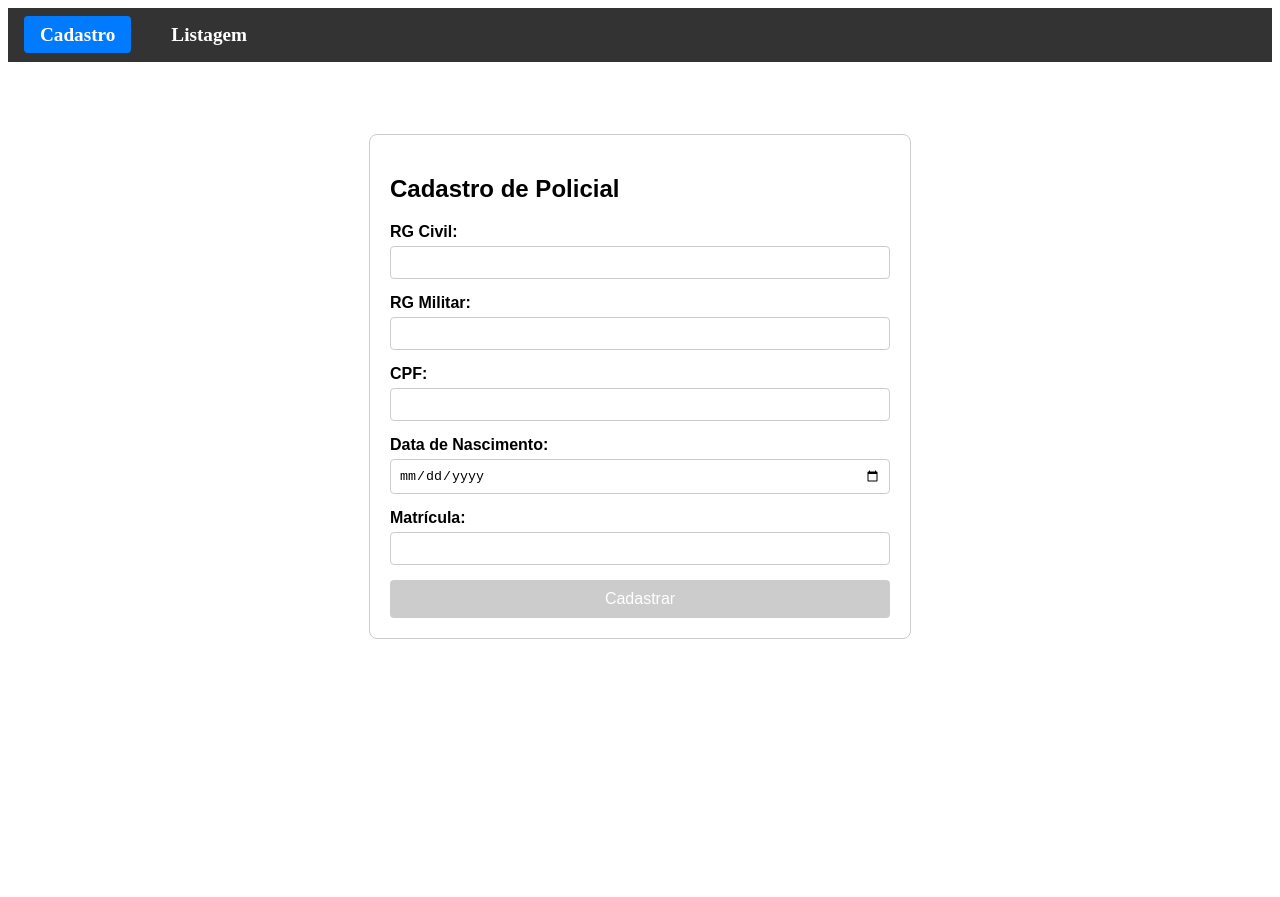
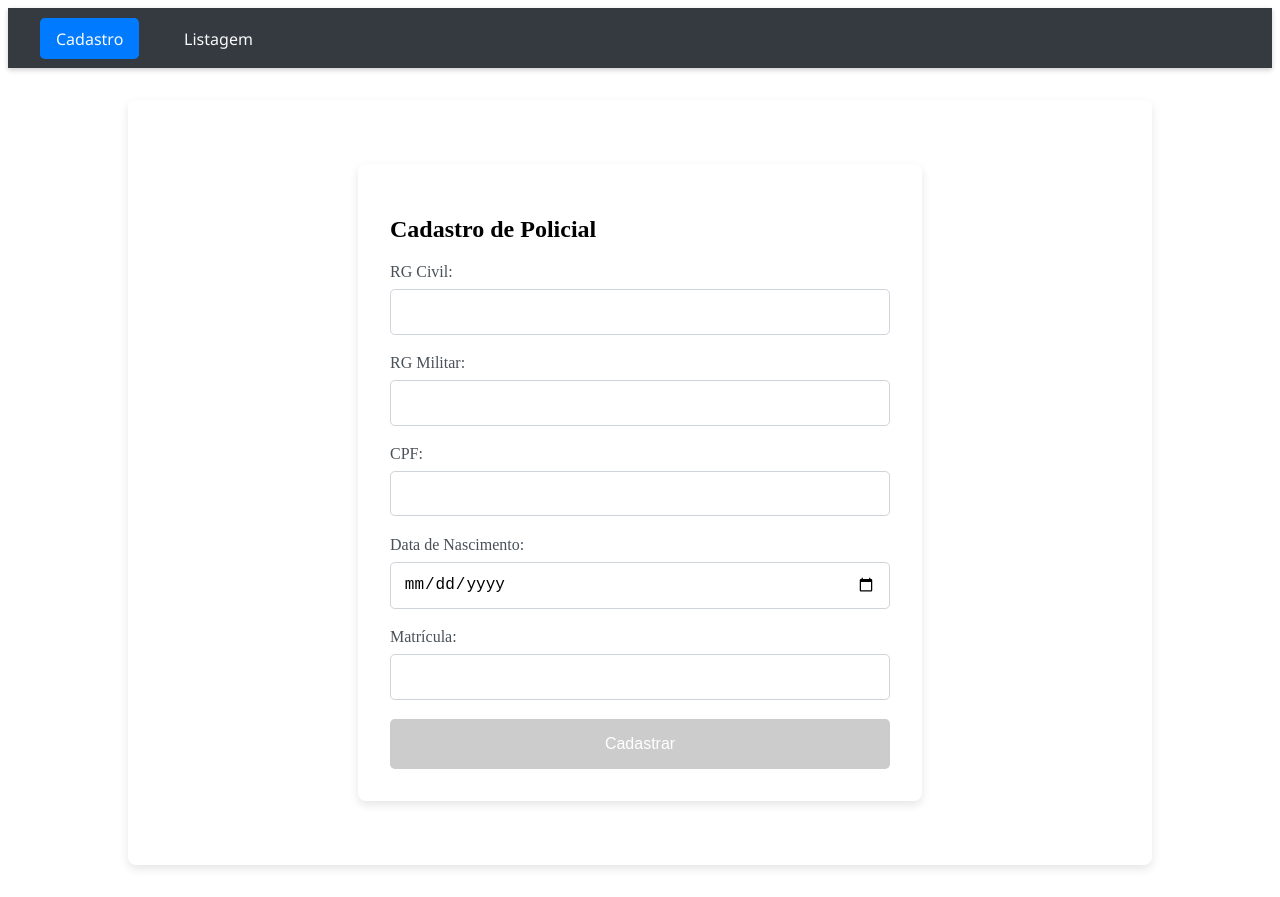
Before and after one commit to elrpiter/crud_policiais, an Angular app in the folder frontend/crud-policiais/: page /cadastro in a window 1280 px wide. Before the commit the page ends 800 px from the top, so only its background shows below. Built offline with nearby package versions, Linux system fonts and the light colour scheme.

Commit message:
style(frontend): Melhorias de design nos formulários e listagem

```diff
--- a/frontend/crud-policiais/src/app/app.component.css
+++ b/frontend/crud-policiais/src/app/app.component.css
@@ -1,6 +1,27 @@
+/* Reset básico, fontes e cores */
+body, h1, h2, h3, h4, h5, h6, p, ul, li, form {
+    margin: 0;
+    padding: 0;
+    border: 0;
+    font-size: 100%;
+    font: inherit;
+    vertical-align: baseline;
+    box-sizing: border-box;
+    font-family: 'Segoe UI', Tahoma, Geneva, Verdana, sans-serif;
+    -webkit-font-smoothing: antialiased;
+    -moz-osx-font-smoothing: grayscale;
+}
+
+body {
+    line-height: 1.5;
+    background-color: #e9ecef; /* Cor de fundo principal, um cinza claro */
+    color: #333;
+}
+
 nav {
-  background-color: #333;
-  padding: 1rem;
+    background-color: #343a40; /* Cor escura */
+    padding: 1.2rem 2rem;
+    box-shadow: 0 2px 5px rgba(0, 0, 0, 0.2); /* Sombra mais visível */
 }
 
 nav ul {
@@ -8,27 +29,39 @@ nav ul {
     margin: 0;
     padding: 0;
     display: flex;
-  gap: 1.5rem;
+    gap: 1.8rem;
 }
 
 nav a {
-  color: white;
+    color: #f8f9fa; /* Cor dos links */
     text-decoration: none;
-  font-size: 1.2rem;
-  font-weight: bold;
-  padding: 0.5rem 1rem;
-  border-radius: 4px;
-  transition: background-color 0.3s;
+    font-size: 1rem;
+    font-weight: 500;
+    padding: 0.6rem 1rem;
+    border-radius: 0.3rem;
+    transition: background-color 0.3s ease;
 }
 
 nav a:hover {
-  background-color: #575757;
+    background-color: #495057;
 }
 
 nav a.active {
-  background-color: #007bff;
+    background-color: #007bff; /* Cor de destaque */
 }
 
 main {
     padding: 2rem;
+    margin: 2rem auto;
+    max-width: 960px;
+    background-color: #fff;
+    border-radius: 0.5rem;
+    box-shadow: 0 4px 10px rgba(0, 0, 0, 0.1); /* Sombra mais proeminente */
 }
+
+h2 {
+    color: #343a40;
+    margin-bottom: 1.5rem;
+    border-bottom: 2px solid #ced4da; /* Linha sutil */
+    padding-bottom: 0.8rem;
+}
--- a/frontend/crud-policiais/src/app/policial-form/policial-form.component.css
+++ b/frontend/crud-policiais/src/app/policial-form/policial-form.component.css
@@ -1,41 +1,61 @@
 .form-container {
     max-width: 500px;
-  margin: 40px auto;
-  padding: 20px;
-  border: 1px solid #ccc;
-  border-radius: 8px;
-  font-family: Arial, sans-serif;
+    margin: 2rem auto;
+    padding: 2rem;
+    background-color: #fff;
+    border-radius: 0.5rem;
+    box-shadow: 0 4px 10px rgba(0, 0, 0, 0.1); /* Adicionando sombra */
 }
 
 .form-group {
-  margin-bottom: 15px;
+    margin-bottom: 1.2rem;
 }
 
 label {
     display: block;
-  margin-bottom: 5px;
-  font-weight: bold;
+    margin-bottom: 0.5rem;
+    color: #495057;
+    font-weight: 500;
 }
 
-input[type="text"],
-input[type="date"],
-input[type="password"] {
+input,
+input::placeholder {
+    font-size: 1rem;
+}
+
+input,
+select {
     width: 100%;
-  padding: 8px;
+    padding: 0.8rem;
     box-sizing: border-box;
-  border: 1px solid #ccc;
-  border-radius: 4px;
+    border: 1px solid #ced4da;
+    border-radius: 0.3rem;
+    transition: border-color 0.15s ease-in-out, box-shadow 0.15s ease-in-out;
+}
+
+input:focus,
+select:focus {
+    color: #495057;
+    background-color: #fff;
+    border-color: #80bdff;
+    outline: 0;
+    box-shadow: 0 0 0 0.2rem rgba(0, 123, 255, 0.25);
 }
 
 button {
     width: 100%;
-  padding: 10px;
-  background-color: #007bff;
+    padding: 1rem;
+    background-color: #28a745; /* Cor verde para o botão de cadastro */
     color: white;
     border: none;
-  border-radius: 4px;
+    border-radius: 0.3rem;
     cursor: pointer;
-  font-size: 16px;
+    font-size: 1rem;
+    transition: background-color 0.15s ease-in-out;
+}
+
+button:hover {
+    background-color: #218838;
 }
 
 button:disabled {
@@ -44,18 +64,8 @@ button:disabled {
 }
 
 .message {
-  padding: 10px;
-  margin-top: 15px;
-  border-radius: 4px;
+    margin-top: 1.5rem;
+    padding: 1rem;
+    border-radius: 0.3rem;
     text-align: center;
 }
-
-.success {
-  background-color: #d4edda;
-  color: #155724;
-}
-
-.error {
-  background-color: #f8d7da;
-  color: #721c24;
-}
--- a/frontend/crud-policiais/src/app/policial-list/policial-list.component.css
+++ b/frontend/crud-policiais/src/app/policial-list/policial-list.component.css
@@ -1,68 +1,80 @@
 .list-container {
-  max-width: 800px;
-  margin: 40px auto;
-  padding: 20px;
-  font-family: Arial, sans-serif;
+    padding: 2rem;
+}
+
+.search-container {
+    margin-bottom: 1.5rem;
+    display: flex;
+    gap: 0.8rem;
+    align-items: center;
+}
+
+.search-container input {
+    flex-grow: 1;
+    padding: 0.6rem;
+    border: 1px solid #ced4da;
+    border-radius: 0.3rem;
+}
+
+.search-container button {
+    padding: 0.6rem 1rem;
+    border: none;
+    border-radius: 0.3rem;
+    cursor: pointer;
+    background-color: #007bff;
+    color: white;
+    transition: background-color 0.15s ease-in-out;
+}
+
+.search-container button:hover {
+    background-color: #0056b3;
 }
 
 .policial-table {
-  width: 100%;
-  border-collapse: collapse;
-  margin-top: 20px;
+    width: 100%;
+    border-collapse: separate; /* Use separate para ter bordas arredondadas e espaçamento */
+    border-spacing: 0 10px; /* Espaçamento entre as linhas da tabela */
+    margin-top: 1rem;
+}
+
+.policial-table thead tr {
+    box-shadow: 0 1px 3px rgba(0, 0, 0, 0.1);
 }
 
 .policial-table th,
 .policial-table td {
-  border: 1px solid #ddd;
-  padding: 10px;
-  text-align: left;
+    padding: 1rem;
+    text-align: left;
+    background-color: #fff;
 }
 
 .policial-table th {
-  background-color: #f2f2f2;
-  font-weight: bold;
+    background-color: #f8f9fa; /* Fundo do cabeçalho */
+    font-weight: 500;
+    color: #495057;
+    border-top: 1px solid #dee2e6;
+    border-bottom: 1px solid #dee2e6;
 }
 
-.message {
-  padding: 15px;
-  margin-top: 15px;
-  border-radius: 4px;
-  text-align: center;
+.policial-table tbody tr {
+    background-color: #fff;
+    border-radius: 0.5rem;
+    box-shadow: 0 2px 5px rgba(0, 0, 0, 0.05); /* Sombra para cada linha da tabela */
+    transition: transform 0.2s ease-in-out, box-shadow 0.2s ease-in-out;
 }
 
-.loading {
-  background-color: #e0f7fa;
-  color: #00796b;
+.policial-table tbody tr:hover {
+    transform: translateY(-2px); /* Efeito de elevação ao passar o mouse */
+    box-shadow: 0 4px 10px rgba(0, 0, 0, 0.1); /* Sombra mais forte no hover */
 }
 
-.error {
-  background-color: #fbe9e7;
-  color: #c62828;
+/* Arredondamento dos cantos para a primeira e última célula de cada linha */
+.policial-table tbody tr td:first-child {
+    border-top-left-radius: 0.5rem;
+    border-bottom-left-radius: 0.5rem;
 }
 
-.no-data {
-  background-color: #fffde7;
-  color: #f9a825;
+.policial-table tbody tr td:last-child {
+    border-top-right-radius: 0.5rem;
+    border-bottom-right-radius: 0.5rem;
 }
-
-.search-container {
-  margin-bottom: 20px;
-  display: flex;
-  gap: 10px;
-}
-
-.search-container input {
-  flex-grow: 1;
-  padding: 8px;
-  border: 1px solid #ccc;
-  border-radius: 4px;
-}
-
-.search-container button {
-  padding: 8px 12px;
-  border: none;
-  border-radius: 4px;
-  cursor: pointer;
-  background-color: #007bff;
-  color: white;
-}
```
Lines whose indentation alone changed are shown as unchanged.
